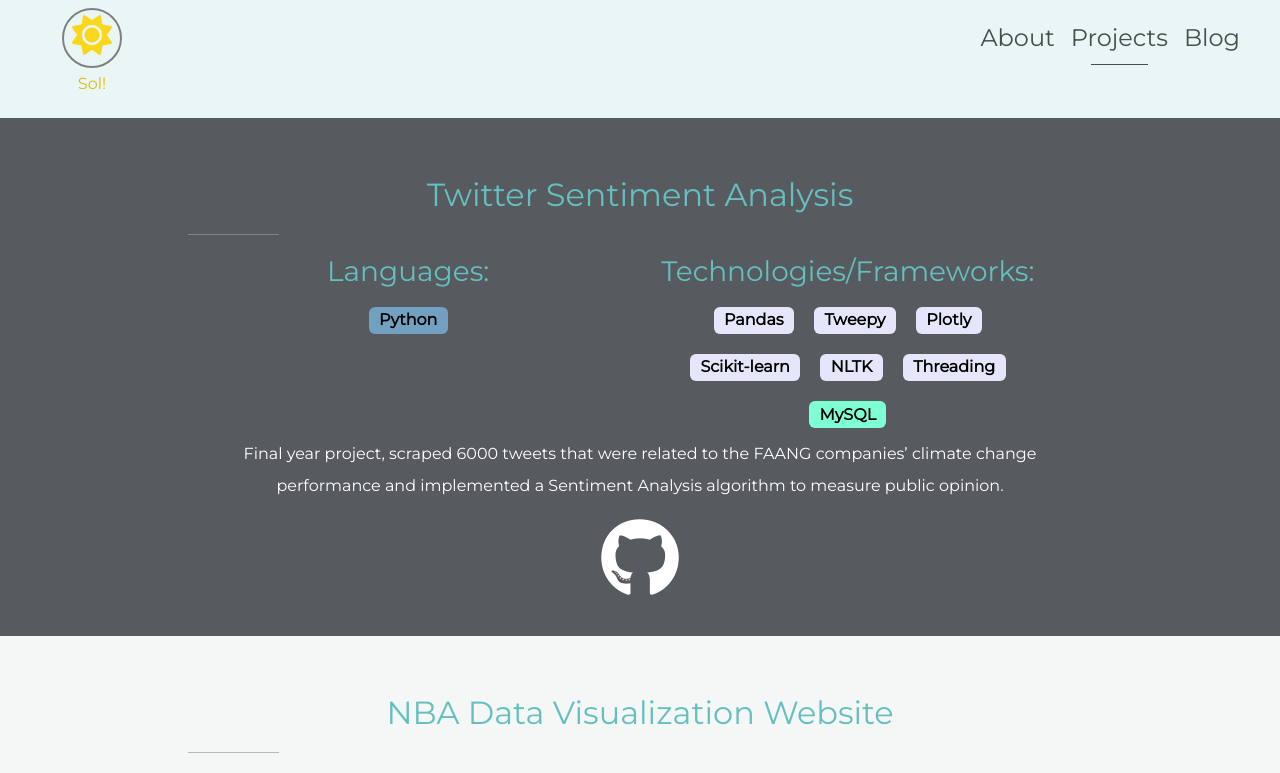
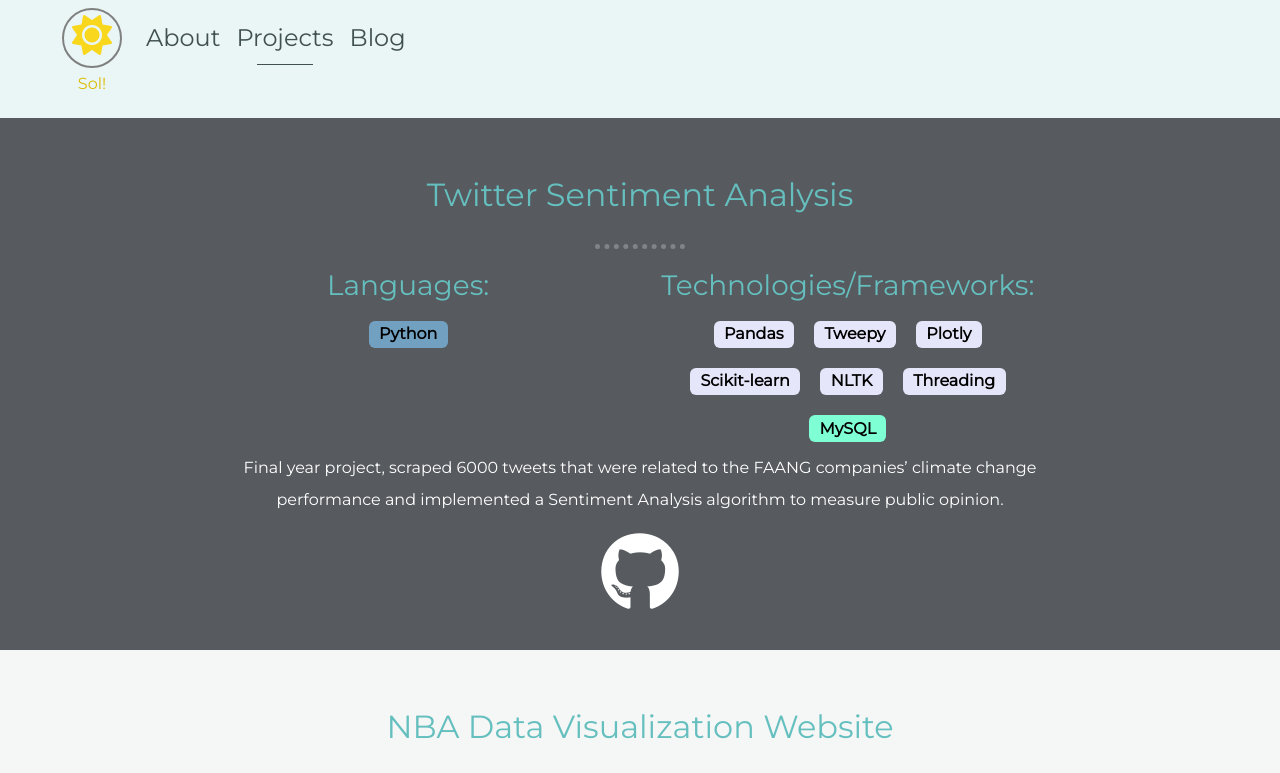
Before and after one commit to samcdonovan/Personal-Site, a Next.js app: page /projects in a window 1280 px wide. Shown: the top 773 px of the page. Built offline with nearby package versions, Linux system fonts and the light colour scheme; a web font is replaced by a local one.

Commit message:
Fix bootstrap collapsable menu

```diff
--- a/package.json
+++ b/package.json
@@ -1,5 +1,5 @@
 {
-  "name": "next-2",
+  "name": "Personal-Site",
   "version": "0.1.0",
   "private": true,
   "scripts": {
@@ -9,7 +9,6 @@
     "lint": "next lint"
   },
   "dependencies": {
-    "@popperjs/core": "^2.11.6",
     "bootstrap": "^5.2.2",
     "next": "13.0.3",
     "react": "18.2.0",
--- a/public/css/styles.css
+++ b/public/css/styles.css
@@ -80,6 +80,7 @@
 }
 
 .section-title, .sub-title {
+  text-align: center;
   font-family: var(--main-font);
   color: var(--highlight-color);
 }
--- a/src/components/Navbar.jsx
+++ b/src/components/Navbar.jsx
@@ -14,11 +14,8 @@
   const router = useRouter();
   const pathname = router.pathname;
 
-  return (
-    <div className="top-container">
-      <div className="container-fluid">
-
-        <nav className="navbar navbar-expand-lg navbar-light">
+  /*
+          <nav className="navbar navbar-expand-lg navbar-light">
 
           <ToggleButton />
           <button className="navbar-toggler ms-auto" type="button" data-toggle="collapse" data-target="#navbarSupportedContent" aria-controls="navbarSupportedContent" aria-expanded="false" aria-label="Toggle navigation">
@@ -39,6 +36,33 @@
             </ul>
           </div>
         </nav>
+        */
+  return (
+    <div className="top-container">
+      <div className="container-fluid">
+        <nav className="navbar navbar-expand-lg">
+
+          <ToggleButton className="navbar-brand" />
+          <button className="navbar-toggler ms-auto" type="button" data-bs-toggle="collapse" data-bs-target="#navbarSupportedContent" aria-controls="navbarSupportedContent" aria-expanded="false" aria-label="Toggle navigation">
+            <span className="navbar-toggler-icon"></span>
+          </button>
+          <div className="collapse navbar-collapse" id="navbarSupportedContent">
+            <ul className="navbar-nav me-auto mb-2 mb-lg-0">
+
+              <li className={"nav-item" + (pathname === "/" ? " active" : "")}>
+                <Link className="nav-link" href="/">About</Link>
+              </li>
+              <li className={"nav-item" + (pathname === "/projects" ? " active" : "")}>
+                <Link className="nav-link" href="/projects">Projects</Link>
+              </li>
+              <li className={"nav-item" + (pathname === "/blog" ? " active" : "")}>
+                <Link className="nav-link" href="/blog">Blog</Link>
+              </li>
+
+            </ul>
+          </div>
+        </nav>
+
       </div>
 
       {pathname === "/" ?
--- a/src/components/Project.jsx
+++ b/src/components/Project.jsx
@@ -6,7 +6,7 @@
             <div className={"project row bg-" + (props.id % 2 === 0 ? "1" : "2")}>
 
                 <h2 className="section-title">{props.title}</h2>
-                <hr />
+                <hr className="separator" />
 
                 <div className="row">
                     <div className={"col-" + (props.technologies === undefined ? "lg-12" : "md-6")}>
--- a/src/pages/_app.js
+++ b/src/pages/_app.js
@@ -1,15 +1,15 @@
 import Layout from '../components/Layout.jsx';
-import "bootstrap/dist/css/bootstrap.css";
+import 'bootstrap/dist/css/bootstrap.css';
 import "../../public/css/styles.css";
 import Head from 'next/head';
 import Script from 'next/script';
 import { useEffect } from "react";
 
 function MyApp({ Component, pageProps }) {
-  /*useEffect(() => {
-    typeof document !== undefined ? require('bootstrap/dist/js/bootstrap.js') : null
-  }, [])
-*/
+  useEffect(() => {
+    import('bootstrap/dist/js/bootstrap');
+  }, []);
+
 
 
   return (
@@ -25,11 +25,6 @@
         <Component {...pageProps} />
 
       </Layout>
-
-      <Script src="https://code.jquery.com/jquery-3.6.1.js" integrity="sha256-3zlB5s2uwoUzrXK3BT7AX3FyvojsraNFxCc2vC/7pNI=" crossOrigin="anonymous"></Script>
-      <Script src="https://cdn.jsdelivr.net/npm/popper.js@1.14.7/dist/umd/popper.min.js" integrity="sha384-UO2eT0CpHqdSJQ6hJty5KVphtPhzWj9WO1clHTMGa3JDZwrnQq4sF86dIHNDz0W1" crossOrigin="anonymous"></Script>
-      <Script src="https://cdn.jsdelivr.net/npm/bootstrap@4.3.1/dist/js/bootstrap.min.js" integrity="sha384-JjSmVgyd0p3pXB1rRibZUAYoIIy6OrQ6VrjIEaFf/nJGzIxFDsf4x0xIM+B07jRM" crossOrigin="anonymous"></Script>
-
     </>
   )
 }
```
Also changed, not shown: 1 other file (tests, documents, lock files or other folders).
